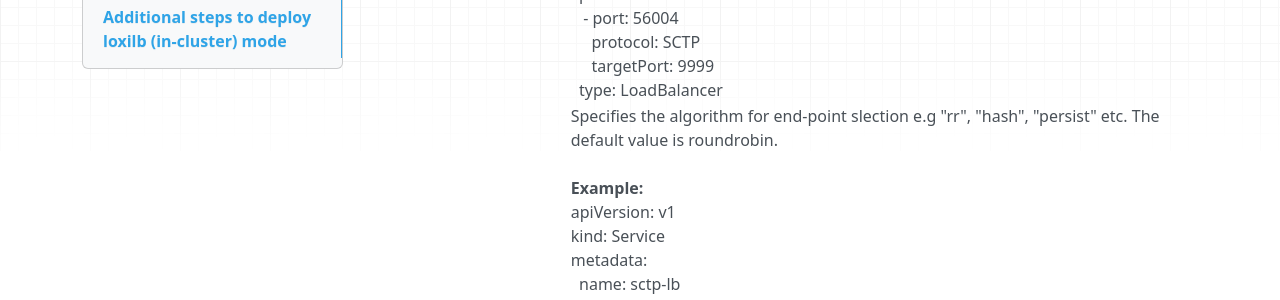
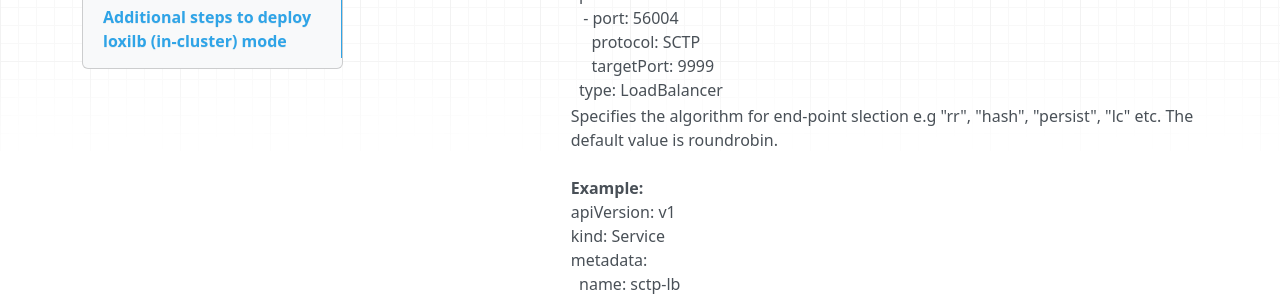
Before and after one commit to loxilb-io/loxilbdocs, an MkDocs documentation site: the page built from docs/kube-loxilb.md, in a window 1280 px wide and 900 px high, scrolled down 10010 px. Shown: the part 155-455 px from the top of the window. Built offline with MkDocs 1.6.1, drawn with Linux system fonts in a browser that asks for light colours; nearby versions of some CDN libraries.

```diff
--- a/docs/kube-loxilb.md
+++ b/docs/kube-loxilb.md
@@ -82,7 +82,7 @@ Many of the above flags and arguments can be overriden on a per-service basis ba
 | <b>loxilb.io/proberesp</b> | Specifies the response to the probe request. It is not applied if the loxilb.io/probetype annotation is not used or if it is of type icmp or none.<br><br><b>Example:</b><br>apiVersion: v1<br>kind: Service<br>metadata:<br>&nbsp;&nbsp;name: sctp-lb<br>&nbsp;&nbsp;annotations:<br>&nbsp;&nbsp;&nbsp;&nbsp;loxilb.io/probetype : "tcp"<br>&nbsp;&nbsp;&nbsp;&nbsp;loxilb.io/probeport : "3000"<br>&nbsp;&nbsp;&nbsp;&nbsp;loxilb.io/probereq : "health"<br>&nbsp;&nbsp;&nbsp;&nbsp;loxilb.io/proberesp : "ok"<br>spec:<br>&nbsp;&nbsp;loadBalancerClass: loxilb.io/loxilb<br>&nbsp;&nbsp;externalTrafficPolicy: Local<br>&nbsp;&nbsp;selector:<br>&nbsp;&nbsp;&nbsp;&nbsp;what: sctp-lb<br>&nbsp;&nbsp;ports:<br>&nbsp;&nbsp;&nbsp;- port: 56004<br>&nbsp;&nbsp;&nbsp;&nbsp;&nbsp;protocol: SCTP<br>&nbsp;&nbsp;&nbsp;&nbsp;&nbsp;targetPort: 9999<br>&nbsp;&nbsp;type: LoadBalancer   |
 | <b>loxilb.io/probetimeout</b> | Specifies the timeout for starting a probe request (in seconds). The default value is 60 seconds <br><br><b>Example:</b><br>apiVersion: v1<br>kind: Service<br>metadata:<br>&nbsp;&nbsp;name: sctp-lb<br>&nbsp;&nbsp;annotations:<br>&nbsp;&nbsp;&nbsp;&nbsp;loxilb.io/liveness : "yes"<br>&nbsp;&nbsp;&nbsp;&nbsp;loxilb.io/probetimeout : "10"<br>spec:<br>&nbsp;&nbsp;loadBalancerClass: loxilb.io/loxilb<br>&nbsp;&nbsp;externalTrafficPolicy: Local<br>&nbsp;&nbsp;selector:<br>&nbsp;&nbsp;&nbsp;&nbsp;what: sctp-lb<br>&nbsp;&nbsp;ports:<br>&nbsp;&nbsp;&nbsp;- port: 56004<br>&nbsp;&nbsp;&nbsp;&nbsp;&nbsp;protocol: SCTP<br>&nbsp;&nbsp;&nbsp;&nbsp;&nbsp;targetPort: 9999<br>&nbsp;&nbsp;type: LoadBalancer   |
 | <b>loxilb.io/proberetries</b> | Specifies the number of probe request retries before considering an endpoint as inoperative. The default value is 2 <br><br><b>Example:</b><br>apiVersion: v1<br>kind: Service<br>metadata:<br>&nbsp;&nbsp;name: sctp-lb<br>&nbsp;&nbsp;annotations:<br>&nbsp;&nbsp;&nbsp;&nbsp;loxilb.io/liveness : "yes"<br>&nbsp;&nbsp;&nbsp;&nbsp;loxilb.io/probetimeout : "10"<br>&nbsp;&nbsp;&nbsp;&nbsp;loxilb.io/proberetries : "3"<br>spec:<br>&nbsp;&nbsp;loadBalancerClass: loxilb.io/loxilb<br>&nbsp;&nbsp;externalTrafficPolicy: Local<br>&nbsp;&nbsp;selector:<br>&nbsp;&nbsp;&nbsp;&nbsp;what: sctp-lb<br>&nbsp;&nbsp;ports:<br>&nbsp;&nbsp;&nbsp;- port: 56004<br>&nbsp;&nbsp;&nbsp;&nbsp;&nbsp;protocol: SCTP<br>&nbsp;&nbsp;&nbsp;&nbsp;&nbsp;targetPort: 9999<br>&nbsp;&nbsp;type: LoadBalancer   |
-| <b>loxilb.io/epselect</b> | Specifies the algorithm for end-point slection e.g "rr", "hash", "persist" etc. The default value is roundrobin. <br><br><b>Example:</b><br>apiVersion: v1<br>kind: Service<br>metadata:<br>&nbsp;&nbsp;name: sctp-lb<br>&nbsp;&nbsp;annotations:<br>&nbsp;&nbsp;&nbsp;&nbsp;loxilb.io/liveness : "yes"<br>&nbsp;&nbsp;&nbsp;&nbsp;loxilb.io/probetimeout : "10"<br>&nbsp;&nbsp;&nbsp;&nbsp;loxilb.io/proberetries : "3"<br>&nbsp;&nbsp;&nbsp;&nbsp;loxilb.io/epselect : "hash"<br>&nbsp;&nbsp;&nbsp;&nbsp;spec:<br>&nbsp;&nbsp;loadBalancerClass: loxilb.io/loxilb<br>&nbsp;&nbsp;externalTrafficPolicy: Local<br>&nbsp;&nbsp;selector:<br>&nbsp;&nbsp;&nbsp;&nbsp;what: sctp-lb<br>&nbsp;&nbsp;ports:<br>&nbsp;&nbsp;&nbsp;- port: 56004<br>&nbsp;&nbsp;&nbsp;&nbsp;&nbsp;protocol: SCTP<br>&nbsp;&nbsp;&nbsp;&nbsp;&nbsp;targetPort: 9999<br>&nbsp;&nbsp;type: LoadBalancer   |
+| <b>loxilb.io/epselect</b> | Specifies the algorithm for end-point slection e.g "rr", "hash", "persist", "lc" etc. The default value is roundrobin. <br><br><b>Example:</b><br>apiVersion: v1<br>kind: Service<br>metadata:<br>&nbsp;&nbsp;name: sctp-lb<br>&nbsp;&nbsp;annotations:<br>&nbsp;&nbsp;&nbsp;&nbsp;loxilb.io/liveness : "yes"<br>&nbsp;&nbsp;&nbsp;&nbsp;loxilb.io/probetimeout : "10"<br>&nbsp;&nbsp;&nbsp;&nbsp;loxilb.io/proberetries : "3"<br>&nbsp;&nbsp;&nbsp;&nbsp;loxilb.io/epselect : "hash"<br>&nbsp;&nbsp;&nbsp;&nbsp;spec:<br>&nbsp;&nbsp;loadBalancerClass: loxilb.io/loxilb<br>&nbsp;&nbsp;externalTrafficPolicy: Local<br>&nbsp;&nbsp;selector:<br>&nbsp;&nbsp;&nbsp;&nbsp;what: sctp-lb<br>&nbsp;&nbsp;ports:<br>&nbsp;&nbsp;&nbsp;- port: 56004<br>&nbsp;&nbsp;&nbsp;&nbsp;&nbsp;protocol: SCTP<br>&nbsp;&nbsp;&nbsp;&nbsp;&nbsp;targetPort: 9999<br>&nbsp;&nbsp;type: LoadBalancer   |
 
 * Apply the yaml after making necessary changes :
 
```
